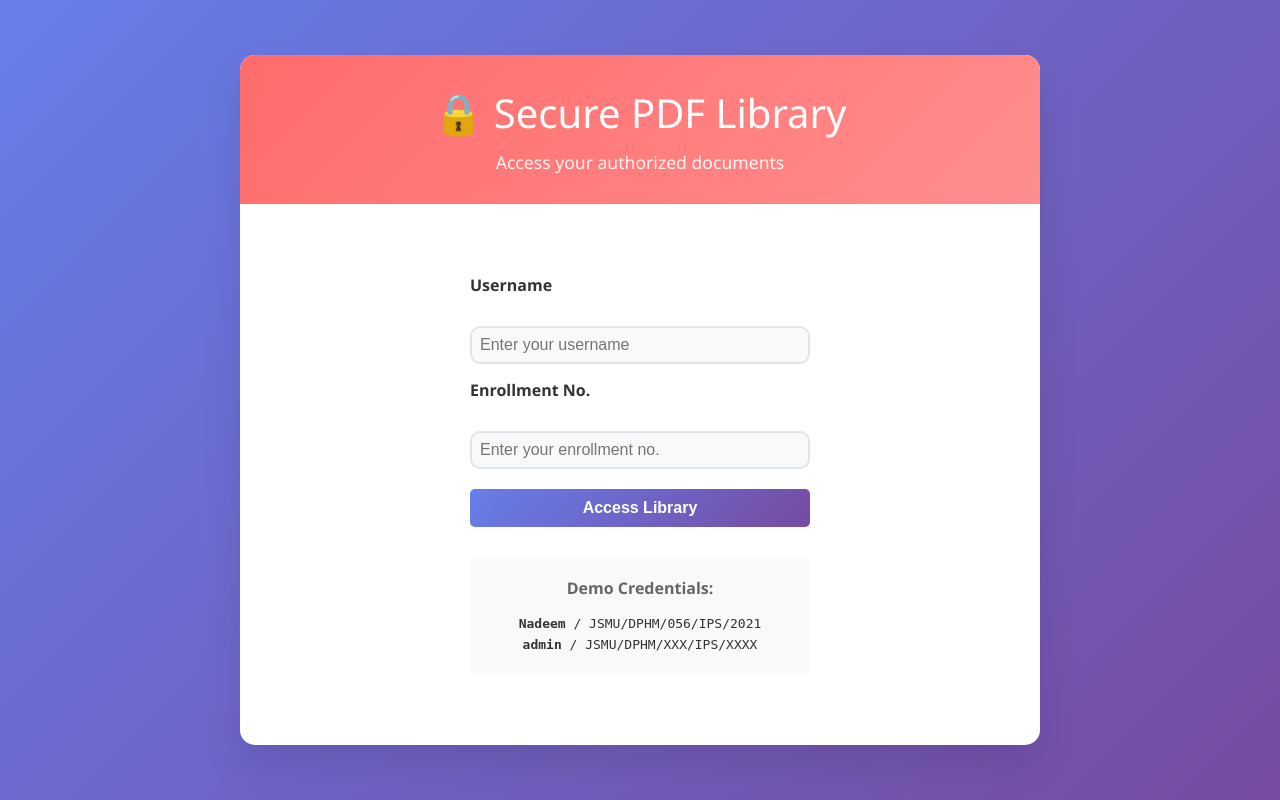
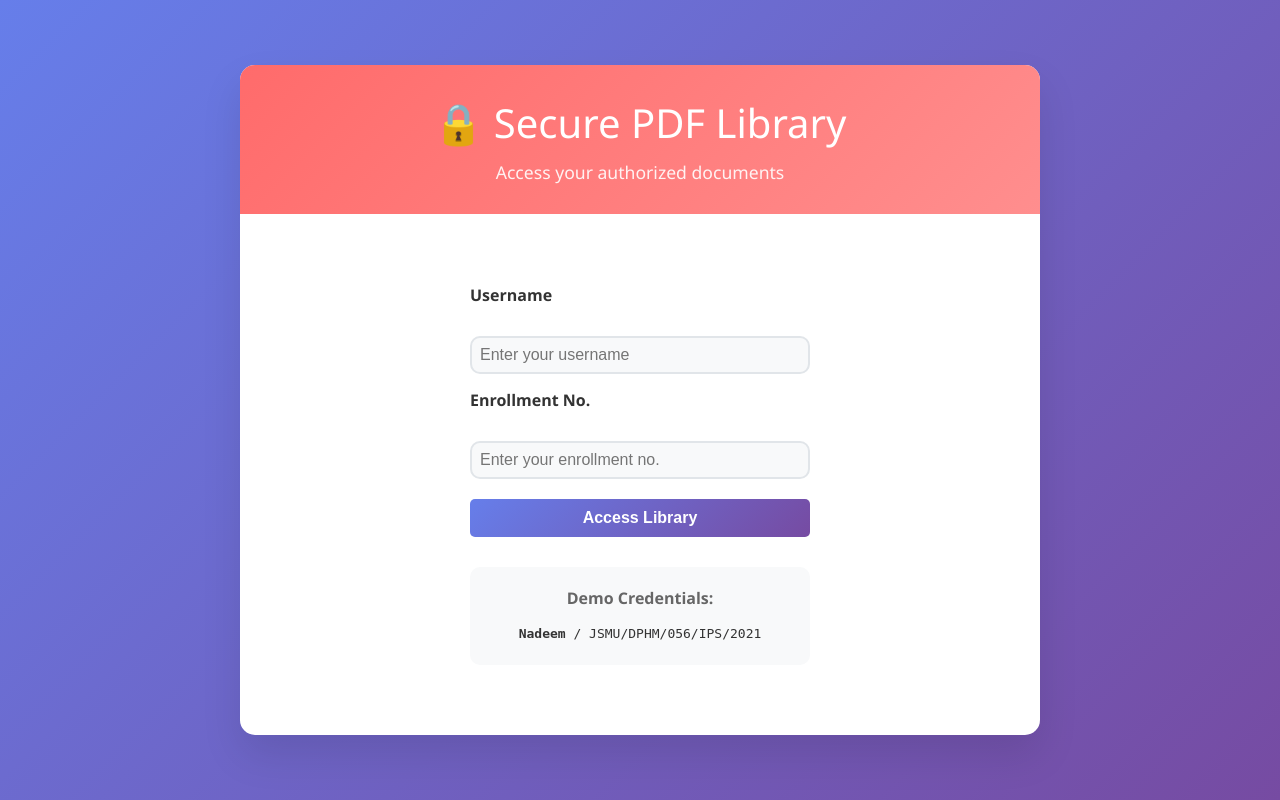
Before and after one commit to M-Nadeem-B/Library_webapp, a Flask app: page /login in a window 1280 px wide. Run offline with Flask 3, Linux system fonts and the light colour scheme; some libraries are stand-ins or nearby versions.

Commit message:
hide admin credentials from login page

```diff
--- a/templates/login.html
+++ b/templates/login.html
@@ -24,8 +24,7 @@
     <div style="margin-top: 30px; padding: 20px; background: #f8f9fa; border-radius: 10px;">
         <h4 style="margin-bottom: 15px; color: #666;">Demo Credentials:</h4>
         <div style="font-family: monospace; color: #333; line-height: 1.6;">
-            <strong>Nadeem</strong> / JSMU/DPHM/056/IPS/2021<br>
-            <strong>admin</strong> / JSMU/DPHM/XXX/IPS/XXXX
+            <strong>Nadeem</strong> / JSMU/DPHM/056/IPS/2021
         </div>
     </div>
 </div>
```
